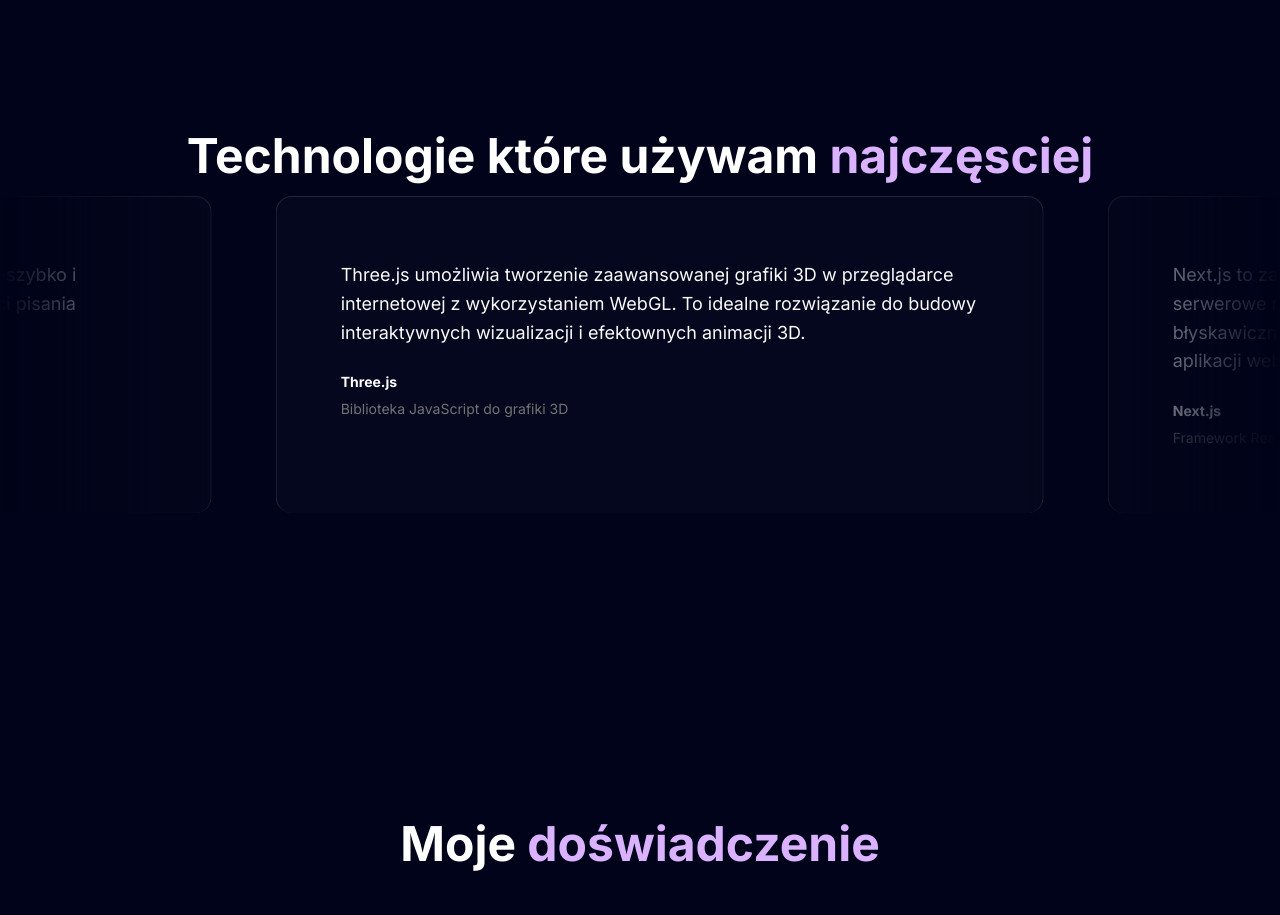
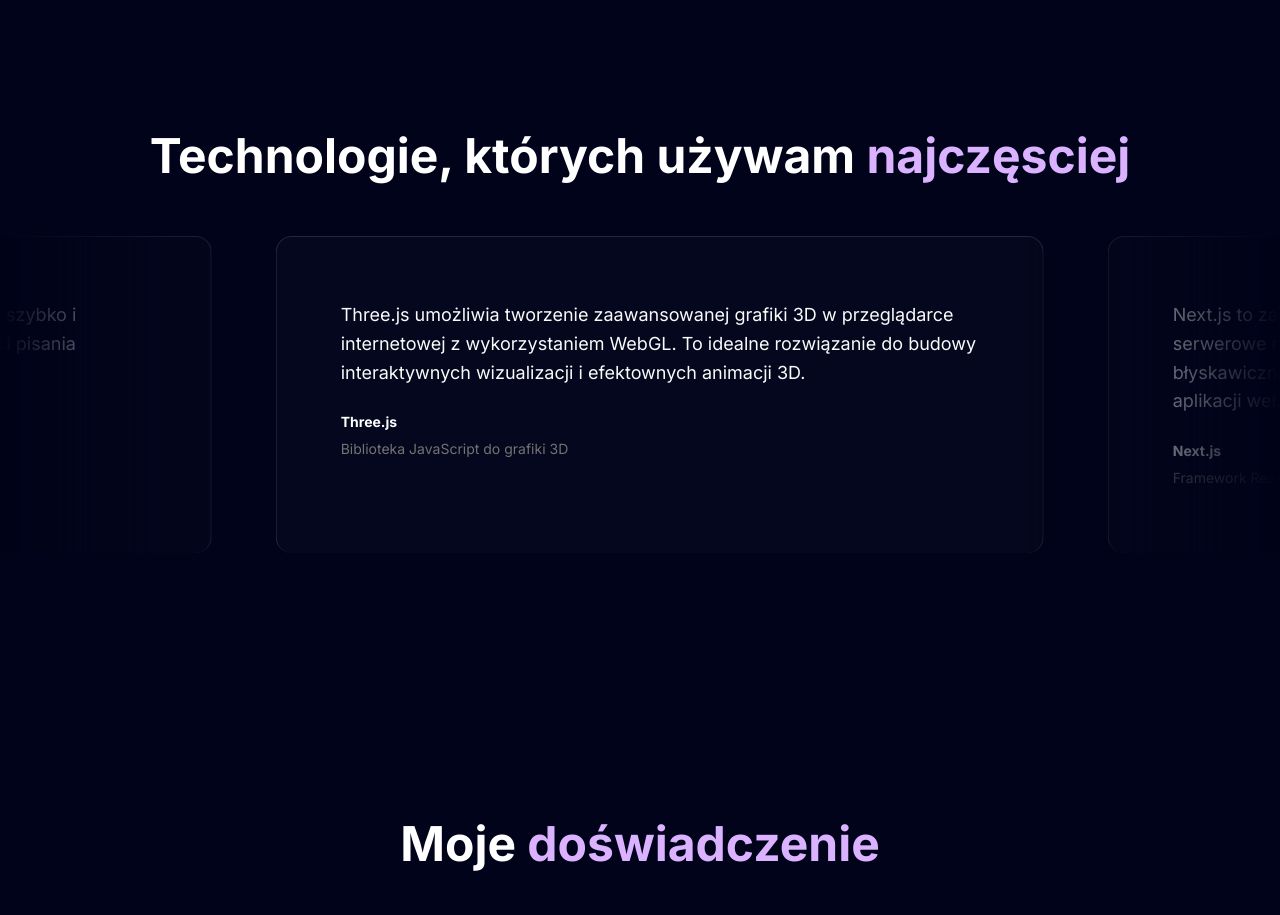
Before and after one commit to vat332/portfolio, a Next.js app: page / in a window 1280 px wide. Shown: the part 2320-3235 px from the top of the page. Built offline with nearby package versions, Linux system fonts and the light colour scheme.

Commit message:
Poprawa tekstu w komponentach Technologies, FloatingNav i InfiniteMovingCards dla lepszej czytelności i spójności stylów

```diff
--- a/components/Technologies.tsx
+++ b/components/Technologies.tsx
@@ -5,7 +5,7 @@
   return (
     <div className="py-20" id="technologies">
       <h1 className="heading">
-        Technologie które używam{" "}
+        Technologie, których używam{" "}
         <span className="text-purple-300">najczęsciej</span>
       </h1>
       <div className="flex flex-col items-center">
@@ -13,7 +13,7 @@
           <InfiniteMovingCards
             items={technologies}
             direction="right"
-            speed='fast'
+            speed="fast"
           />
         </div>
       </div>
--- a/components/ui/BentoGrid.tsx
+++ b/components/ui/BentoGrid.tsx
@@ -119,7 +119,7 @@
             "group-hover/bento:translate-x-2 transition duration-200 relative md:h-full min-h-40 flex flex-col px-5 p-5 lg:p-10"
           )}
         >
-          <div className="font-sans font-extralight md:max-w-32 md:text-xs lg:text-base text-sm text-[#C1C2D3] z-10">
+          <div className="font-sans font-extralight max-w-50 md:max-w-32 md:text-xs lg:text-base text-sm text-[#C1C2D3] z-10">
             {description}
           </div>
           <div
--- a/components/ui/FloatingNav.tsx
+++ b/components/ui/FloatingNav.tsx
@@ -76,7 +76,7 @@
           >
             <span className="block sm:hidden">{navItem.icon}</span>
 
-            <span className="text-xs !cursor-pointer md:text-xl">
+            <span className="text-xs !cursor-pointer md:text-xl ">
               {navItem.name}
             </span>
           </Link>
--- a/components/ui/InfiniteMovingCards.tsx
+++ b/components/ui/InfiniteMovingCards.tsx
@@ -74,7 +74,7 @@
     <div
       ref={containerRef}
       className={cn(
-        "scroller relative z-20 max-w-7xl overflow-hidden [mask-image:linear-gradient(to_right,transparent,white_20%,white_80%,transparent)]",
+        "scroller relative z-20 max-w-7xl overflow-hidden [mask-image:linear-gradient(to_right,transparent,white_20%,white_80%,transparent)] mt-10",
         className
       )}
     >
```
